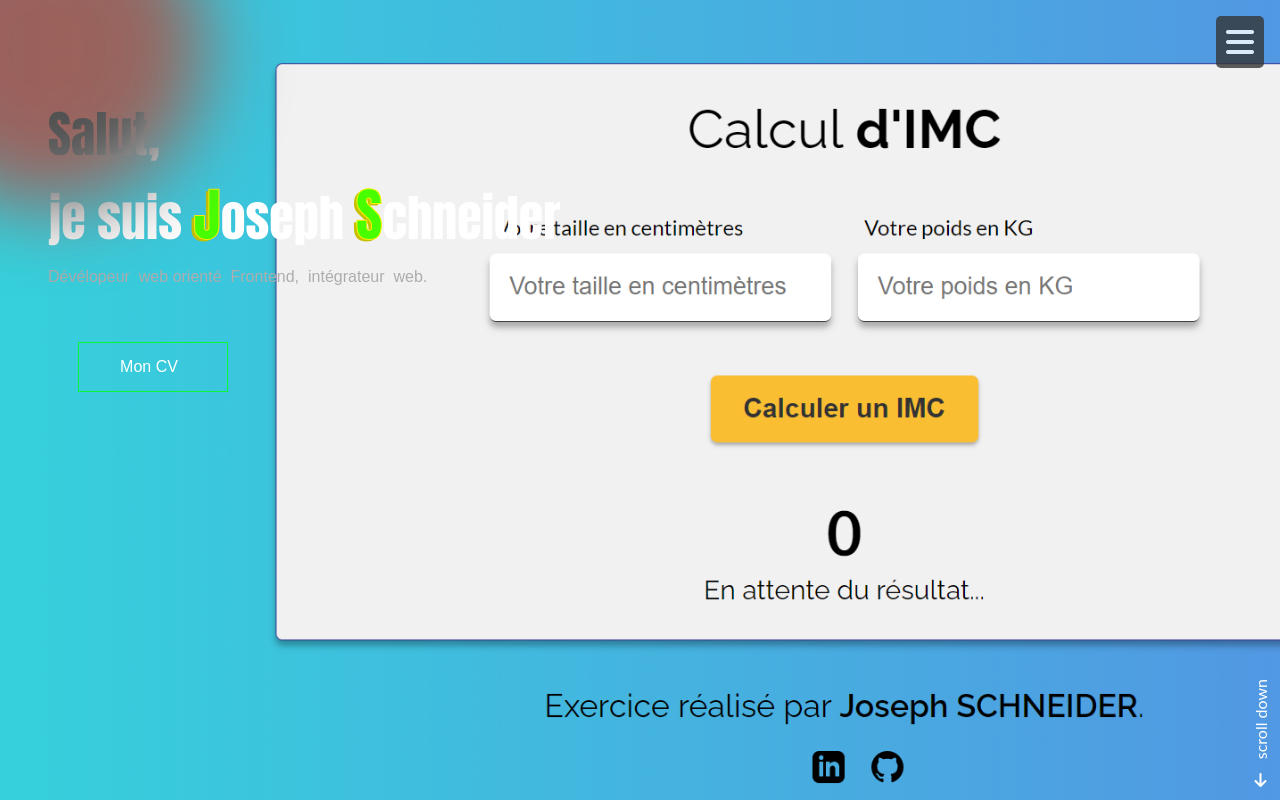
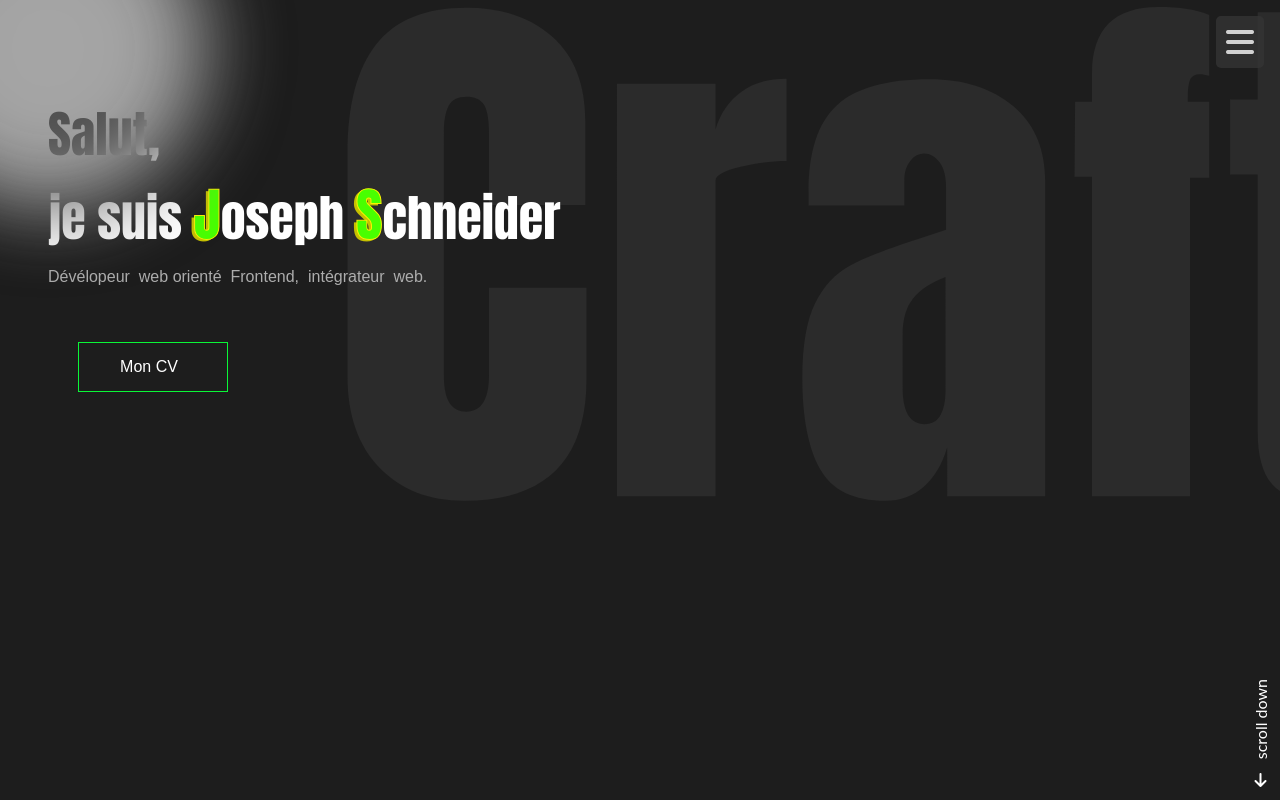
Before and after one commit to Joseph0105/portfolio-JosephSchneider, a website: page index.html in a window 1280 px wide. Shown: the top 800 px of the page. Drawn offline with Linux system fonts and the light colour scheme; no server answers; a script that the page names is missing.

Commit message:
Update style.css

```diff
--- a/style.css
+++ b/style.css
@@ -134,7 +134,7 @@ body {
   z-index: 1;
   padding: 3rem 3rem;
   height: 100vh;
-  background-image: url(/images/miniature.png);
+ background-image: url(./Images/craft.svg);
 
   background-size: cover;
 }
```
